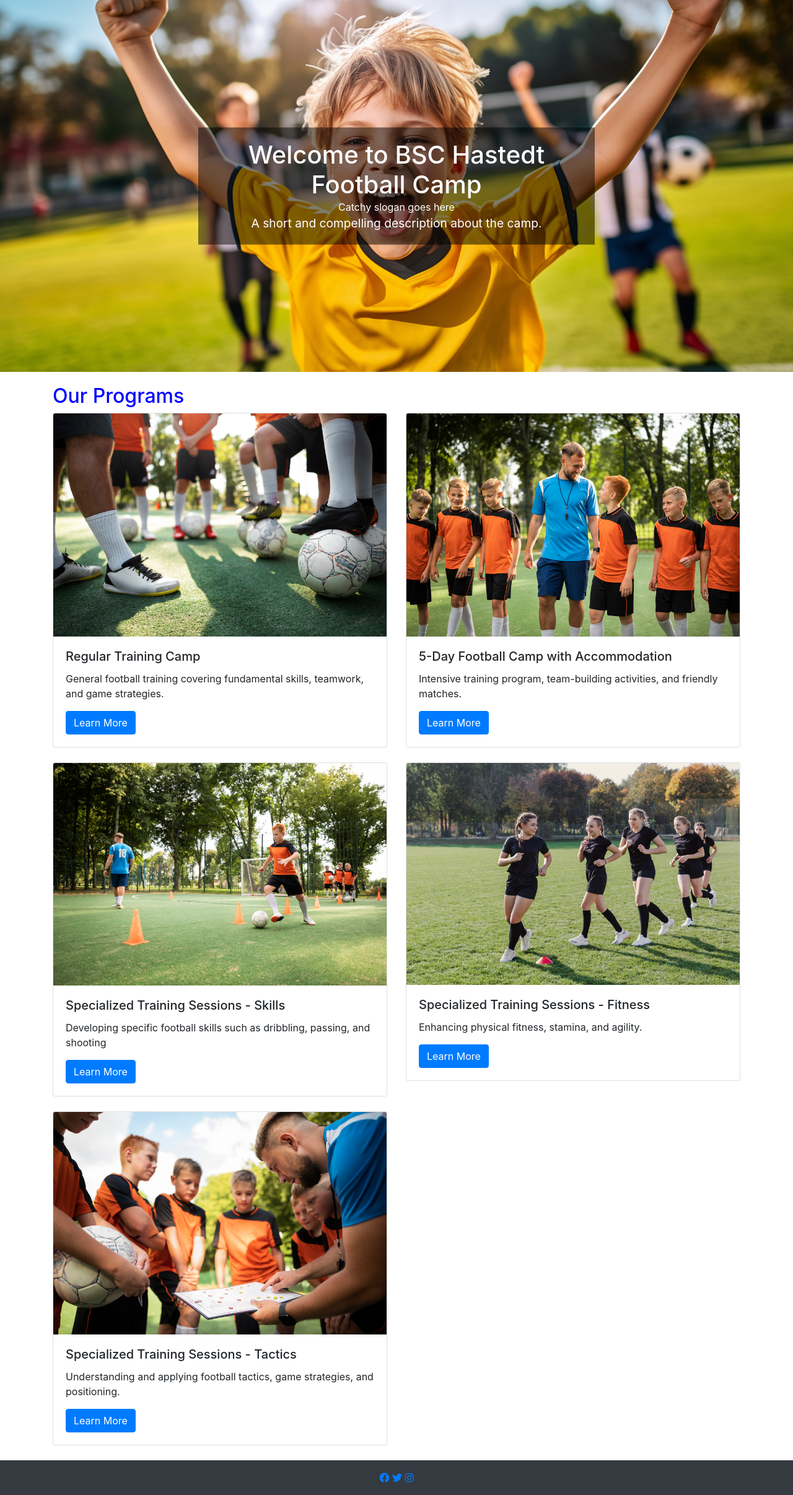
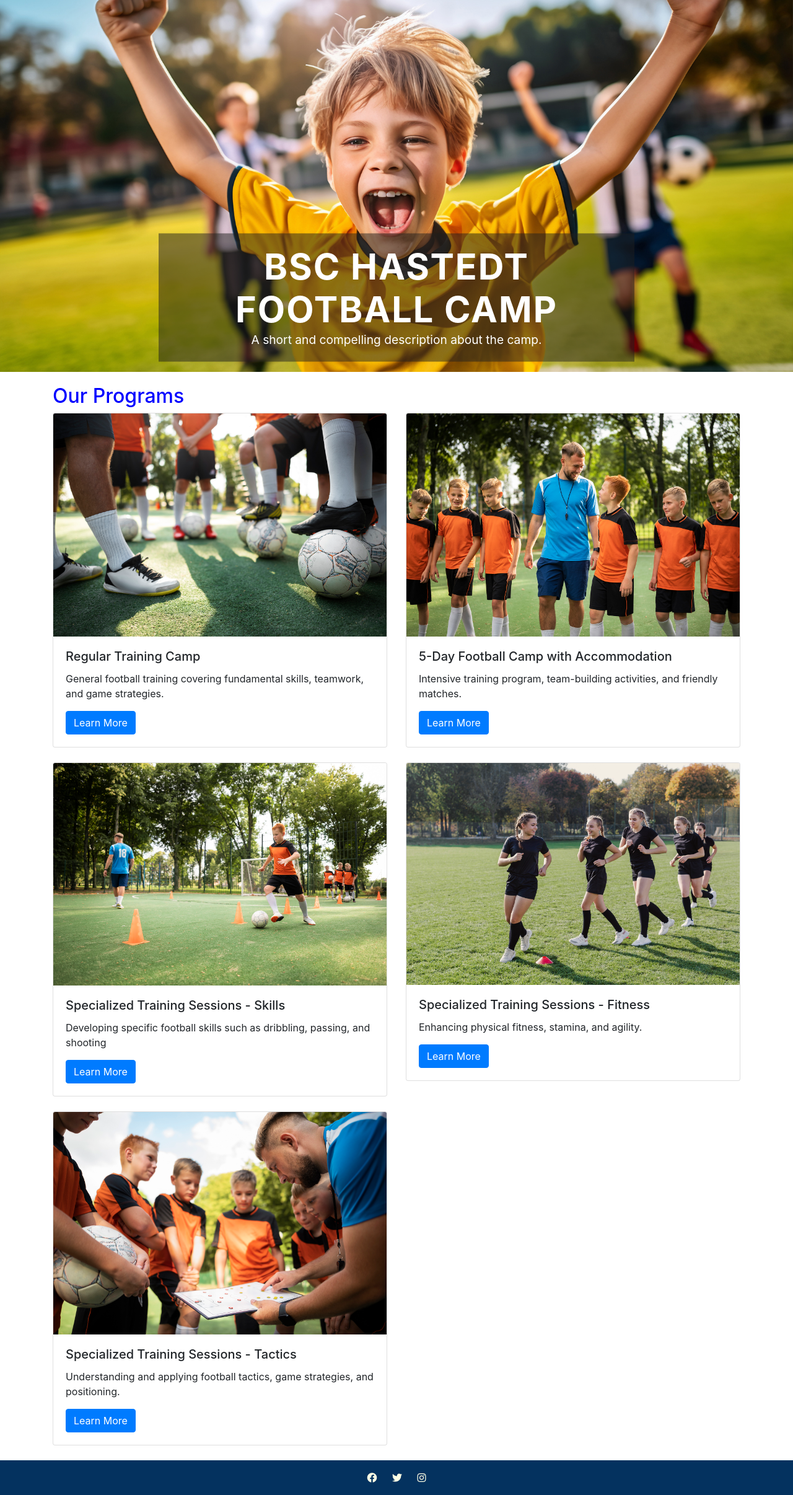
Before and after one commit to ibra8080/BSC-Hastedt-football-camp, a Django app: page / in a window 1280 px wide. Shown: the part 56-2468 px from the top of the page at 62% size. Run offline with Django 4.2, Linux system fonts and the light colour scheme; data comes from the database, SQL or seed files in the repository; some libraries are stand-ins or nearby versions.

Commit message:
Update style.css with h1 style

```diff
--- a/football_camp/static/css/style.css
+++ b/football_camp/static/css/style.css
@@ -5,6 +5,7 @@ html, body {
 
 body {
     padding-top: 56px;
+    background-color: #ffffe5;
 }
 
 main {
@@ -30,11 +31,12 @@ h2 {
 
 .hero-content {
     position: absolute;
-    top: 50%;
+    top: 80%;
     left: 50%;
     transform: translate(-50%, -50%);
-    background: rgba(0, 0, 0, 0.5);
+    background: rgba(30, 30, 30, 0.5);
     padding: 20px;
+    width: 60%;
 }
 
 .hero-content h1, .hero-content .hero-slogan, .hero-content .hero-description {
@@ -46,10 +48,22 @@ h2 {
     margin-top: 10px;
 }
 
+.hero-content h1 {
+    font-size: 3.6rem;
+    font-weight: 700;
+    letter-spacing: 2px;
+    text-transform: uppercase;
+}
+
 /* footer */
 footer {
-    background-color: #343a40;
-    color: white;
+    background-color: #04325F;
+    color: #FFFFE5;
     text-align: center;
     padding: 1rem 0;
 }
+
+footer .fab {
+    color: #ffffe5;
+    margin: 0px 10px 0px 10px;
+}
--- a/football_camp/templates/football_camp/home.html
+++ b/football_camp/templates/football_camp/home.html
@@ -8,11 +8,11 @@
 <div class="hero">
     <img src="{% static 'images/hero.jpg' %}" alt="BSC-Hastedt-football-camp" class="img-fluid">
     <div class="hero-content">
-        <h1>Welcome to BSC Hastedt Football Camp</h1>
-        <p class="hero-slogan">Catchy slogan goes here</p>
+        <h1>BSC Hastedt<br>Football Camp</h1>
         <p class="hero-description">A short and compelling description about the camp.</p>
     </div>
 </div>
+
 <div class="container">
     <h2>Our Programs</h2>
         <div class="row">
```
